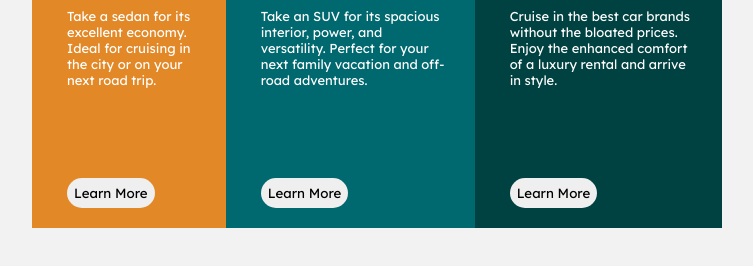
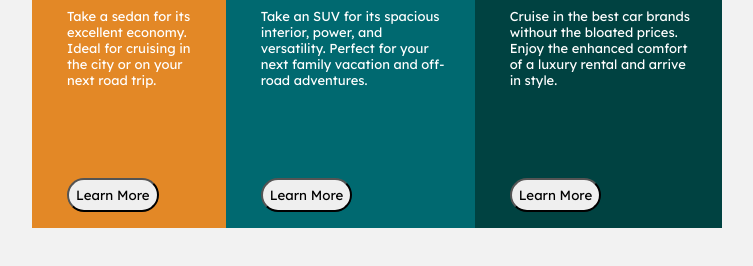
Before and after one commit to Iamtimon/3-column-preview-card-component-main, a plain HTML site: page index.html in a window 1280 px wide. Shown: the part 202-468 px from the top of the page, without its empty margins (263-1016 px from the left). Drawn offline with Linux system fonts and the light colour scheme.

Commit message:
Update style.css

```diff
--- a/styles/style.css
+++ b/styles/style.css
@@ -69,7 +69,7 @@ button{
   margin-top: 90px;
   border-radius: 360px;
   padding: 7px;
-  border-style: inherit;
+
 }
 
 button:hover{
```
